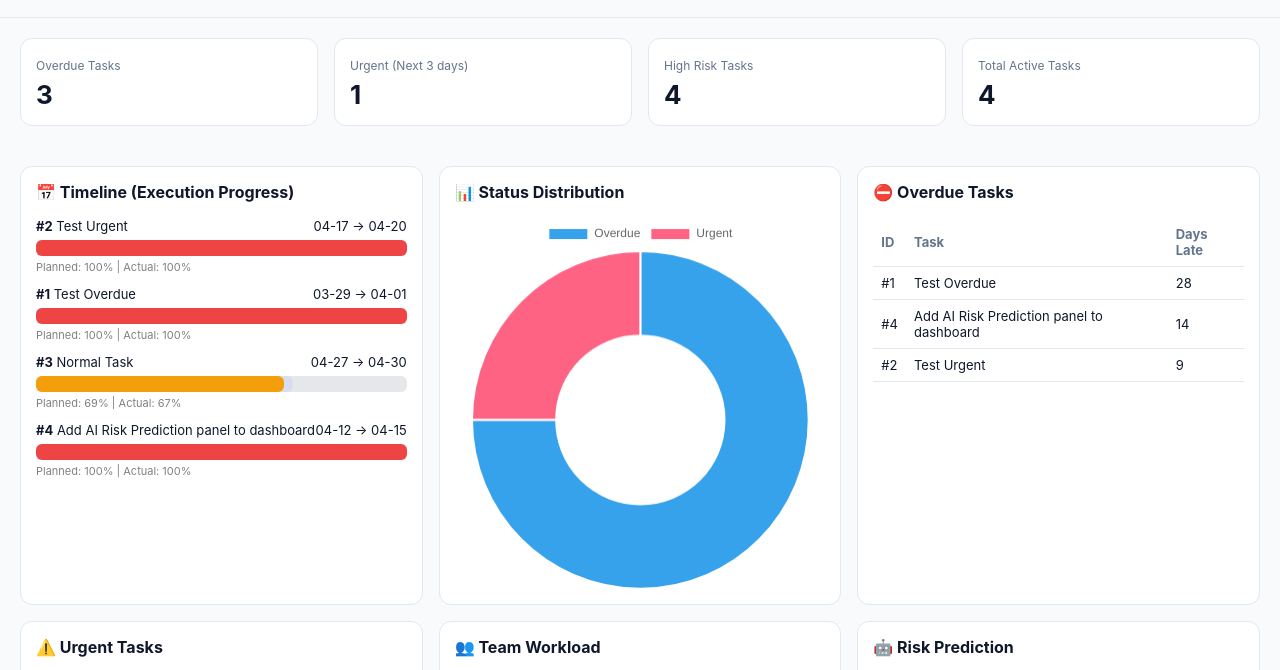
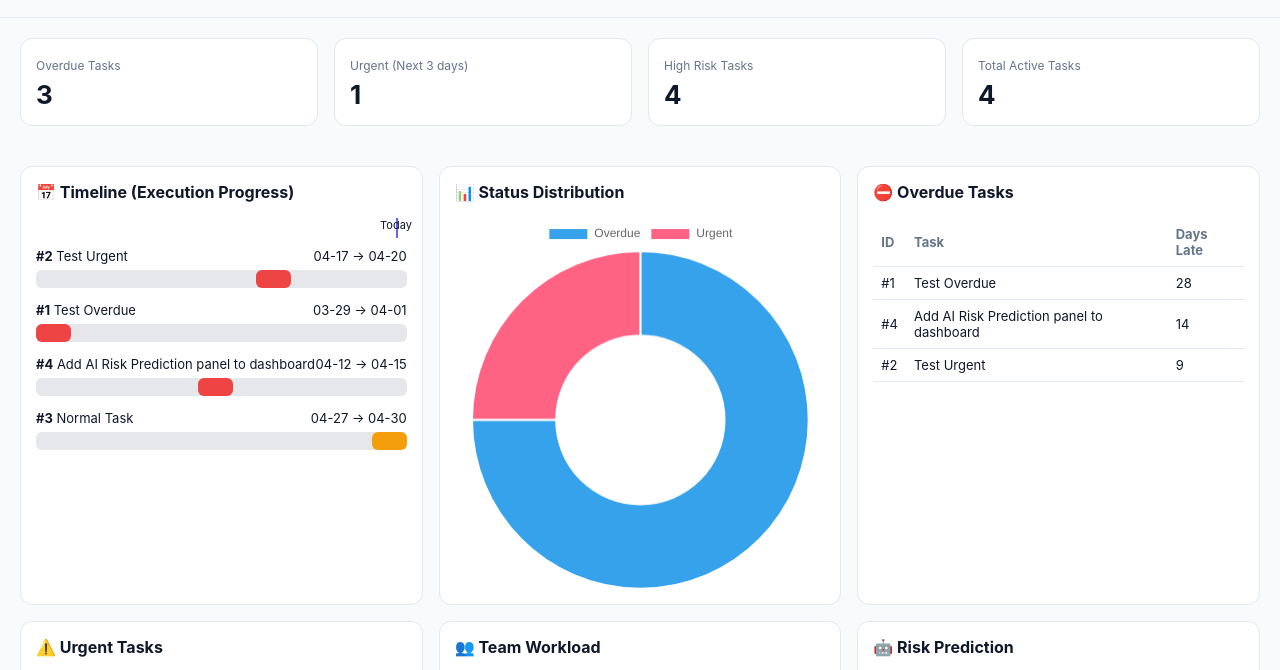
Before and after one commit to potatoscript/portfolio-dashboard, a website: page docs/index.html in a window 1280 px wide. Shown: the part 92-762 px from the top of the page. Drawn offline with nearby package versions, Linux system fonts and the light colour scheme.

Commit message:
Refactor timeline rendering logic in index.html

```diff
--- a/docs/index.html
+++ b/docs/index.html
@@ -375,106 +375,108 @@ function renderGantt(data) {
 
   const now = new Date();
 
-  data.timeline.forEach(task => {
+  // =====================
+  // 📅 GLOBAL TIME RANGE
+  // =====================
+  const allDates = data.timeline.flatMap(t => {
+    const s = new Date(t.start || t.startDate || Date.now());
+    const d = new Date(t.due || t.dueDate || Date.now());
+    return [s, d];
+  });
 
-    // =====================
-    // 🛡️ SAFE FALLBACK DATA
-    // =====================
+  const min = new Date(Math.min(...allDates));
+  const max = new Date(Math.max(...allDates));
 
-    const hasDates = task.start || task.startDate || task.due || task.dueDate;
+  const total = (max - min) || 1;
 
-    let start = task.startDate || task.start;
-    let due   = task.dueDate   || task.due;
+  const fmt = d => d.toISOString().slice(5, 10);
 
-    // fallback fake dates if missing (so UI still shows)
-    if (!hasDates) {
-      due = new Date();
-      start = new Date(due.getTime() - 3 * 86400000);
-    } else {
-      start = new Date(start);
-      due = new Date(due);
-    }
+  // =====================
+  // 📍 TODAY LINE
+  // =====================
+  const todayPos = ((now - min) / total) * 100;
 
-    // =====================
-    // 📊 PROGRESS FALLBACK
-    // =====================
+  el.innerHTML += `
+    <div style="position:relative; height:20px; margin-bottom:10px;">
+      <div style="
+        position:absolute;
+        left:${todayPos}%;
+        top:0;
+        bottom:0;
+        width:2px;
+        background:#6366f1;
+      "></div>
+      <div style="font-size:11px; position:absolute; left:${todayPos}%; transform:translateX(-50%);">
+        Today
+      </div>
+    </div>
+  `;
 
-    let progress = task.progress;
+  // =====================
+  // 🎯 SORT (important)
+  // =====================
+  const sorted = [...data.timeline].sort((a, b) => {
+    const order = { delayed: 0, "at-risk": 1, "on-track": 2 };
+    return order[a.status] - order[b.status];
+  });
 
-    if (progress == null) {
-      if (task.status === "delayed") progress = 100;
-      else if (task.status === "at-risk") progress = 60;
-      else progress = 30;
-    }
+  // limit to avoid mess
+  const visible = sorted.slice(0, 8);
 
-    // planned = based on time
-    const total = (due - start) / 86400000;
-    const passed = (now - start) / 86400000;
+  visible.forEach(task => {
+    const start = new Date(task.start || task.startDate || now);
+    const due   = new Date(task.due || task.dueDate || now);
 
-    let planned = 0;
-    if (total > 0) {
-      planned = Math.min(100, Math.max(0, (passed / total) * 100));
-    }
+    const left = ((start - min) / total) * 100;
+    const width = ((due - start) / total) * 100;
 
-    // =====================
-    // 🎨 STATUS COLOR
-    // =====================
-
-    let cls = "ok";
-    if (task.status === "delayed") cls = "delayed";
-    else if (task.status === "at-risk") cls = "risk";
-
-    // =====================
-    // 📅 FORMAT
-    // =====================
-
-    const fmt = d => {
-      if (!d || isNaN(d.getTime())) return "N/A";
-      return d.toISOString().slice(5, 10);
-    };
-
-    // =====================
-    // 🧱 RENDER
-    // =====================
+    let cls = "#10b981";
+    if (task.status === "delayed") cls = "#ef4444";
+    else if (task.status === "at-risk") cls = "#f59e0b";
 
     el.insertAdjacentHTML("beforeend", `
-      <div class="gantt-row fade">
+      <div class="gantt-row" style="margin-bottom:14px;">
 
+        <!-- LABEL -->
         <div style="display:flex; justify-content:space-between; font-size:13px;">
           <div><strong>#${task.number}</strong> ${task.title}</div>
           <div>${fmt(start)} → ${fmt(due)}</div>
         </div>
 
-        <div class="gantt-bar" style="position:relative; margin-top:6px;">
+        <!-- BAR -->
+        <div style="
+          position:relative;
+          height:18px;
+          background:#e5e7eb;
+          border-radius:6px;
+          margin-top:6px;
+        ">
 
-          <!-- Planned (gray baseline) -->
           <div style="
             position:absolute;
+            left:${left}%;
+            width:${width}%;
             height:100%;
-            width:${planned}%;
-            background:#cbd5f5;
-            opacity:0.5;
-            border-radius:6px;
-          "></div>
-
-          <!-- Actual -->
-          <div class="gantt-fill ${cls}" style="
-            width:${progress}%;
-            position:absolute;
-            height:100%;
+            background:${cls};
             border-radius:6px;
           "></div>
 
         </div>
 
-        <!-- Legend -->
-        <div style="font-size:11px; color:gray; margin-top:4px;">
-          Planned: ${planned.toFixed(0)}% | Actual: ${progress}%
-        </div>
-
       </div>
     `);
   });
+
+  // =====================
+  // ➕ SHOW MORE
+  // =====================
+  if (data.timeline.length > 8) {
+    el.innerHTML += `
+      <div style="text-align:center; font-size:12px; color:gray;">
+        + ${data.timeline.length - 8} more tasks
+      </div>
+    `;
+  }
 }
 
 // =======================
```
